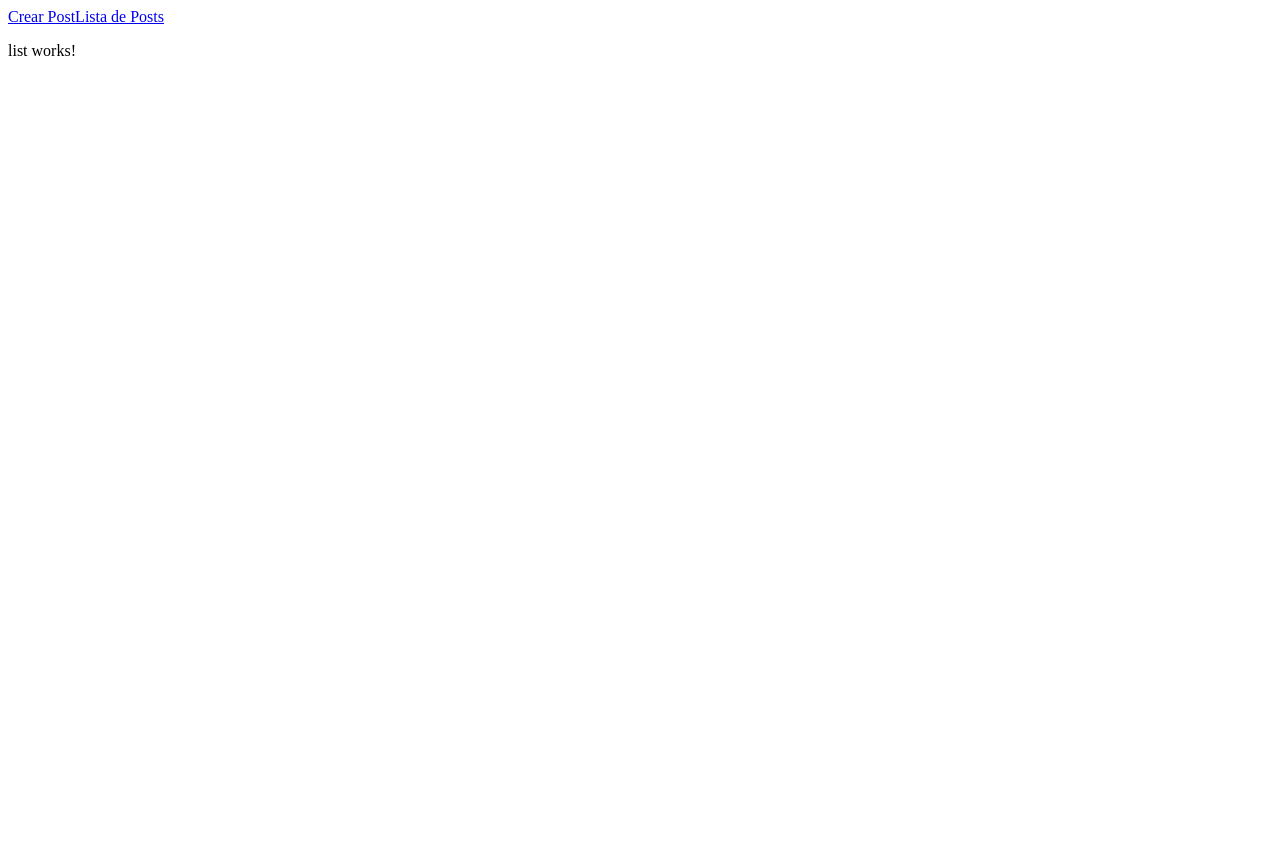
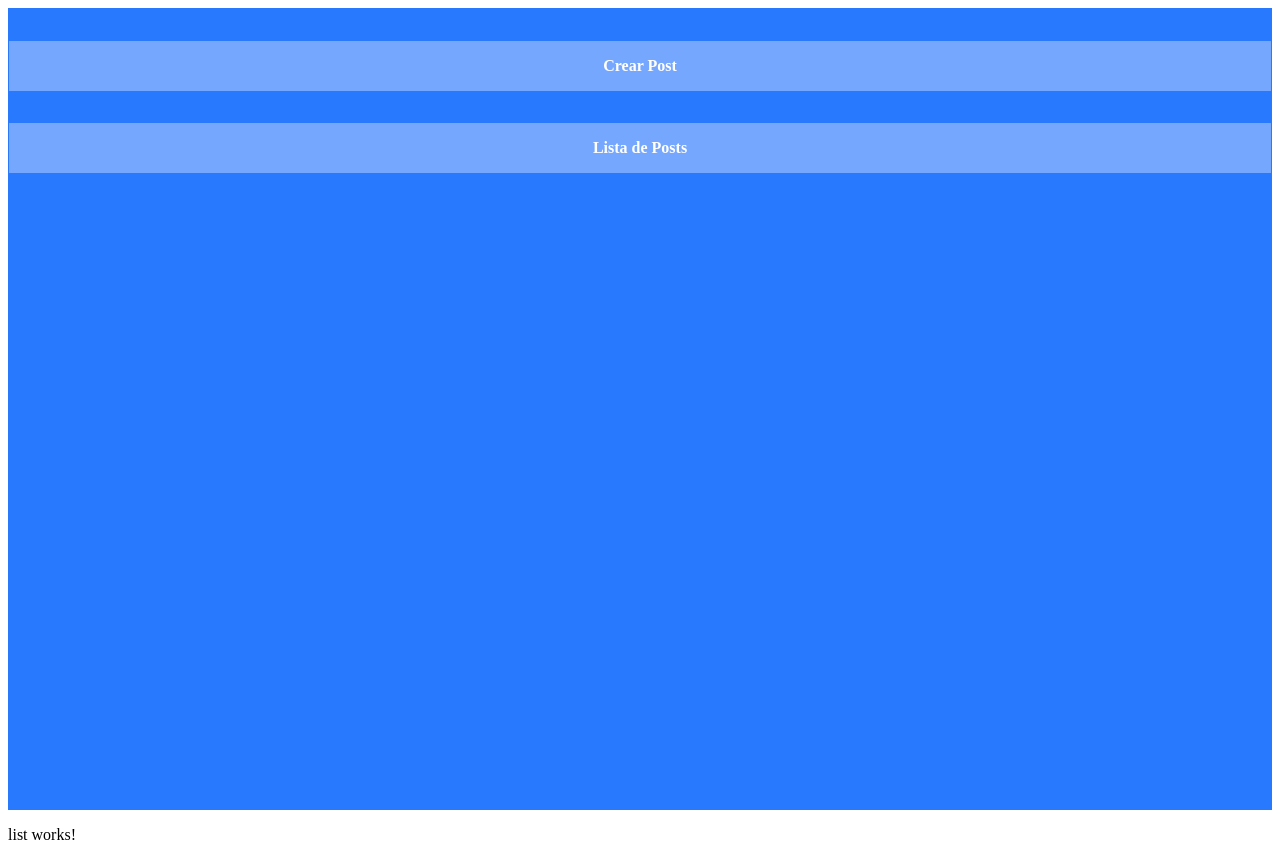
Before and after one commit to SheshoVega/prueba-syntepro, an Angular app: page /list in a window 1280 px wide. Before the commit the page ends 800 px from the top, so only its background shows below. Built offline with nearby package versions, Linux system fonts and the light colour scheme.

Commit message:
update dash component

```diff
--- a/src/app/dash/dash.component.html
+++ b/src/app/dash/dash.component.html
@@ -1,2 +1,5 @@
-<a class="link" [routerLink]="['/create']">Crear Post</a>
-<a class="link" [routerLink]="['/list']">Lista de Posts</a>
+<div class="dash">
+    <a class="link" [routerLink]="['/create']">Crear Post</a>
+    <a class="link" [routerLink]="['/list']">Lista de Posts</a>
+
+</div>
--- a/src/app/dash/dash.component.scss
+++ b/src/app/dash/dash.component.scss
@@ -0,0 +1,24 @@
+.dash {
+
+
+    border: 1px solid transparent;
+    background-color: #2979ff;
+    height: 100vh;
+
+    a {
+
+        display: block;
+        flex-basis: 100%;
+        text-decoration: none;
+        background-color: #75a7ff;
+        text-align: center;
+        margin: 2em auto;
+        padding: 1em;
+        color: white;
+        font-weight: 700;
+
+        &:hover {
+            color: #ffee58;
+        }
+    }
+}
```
